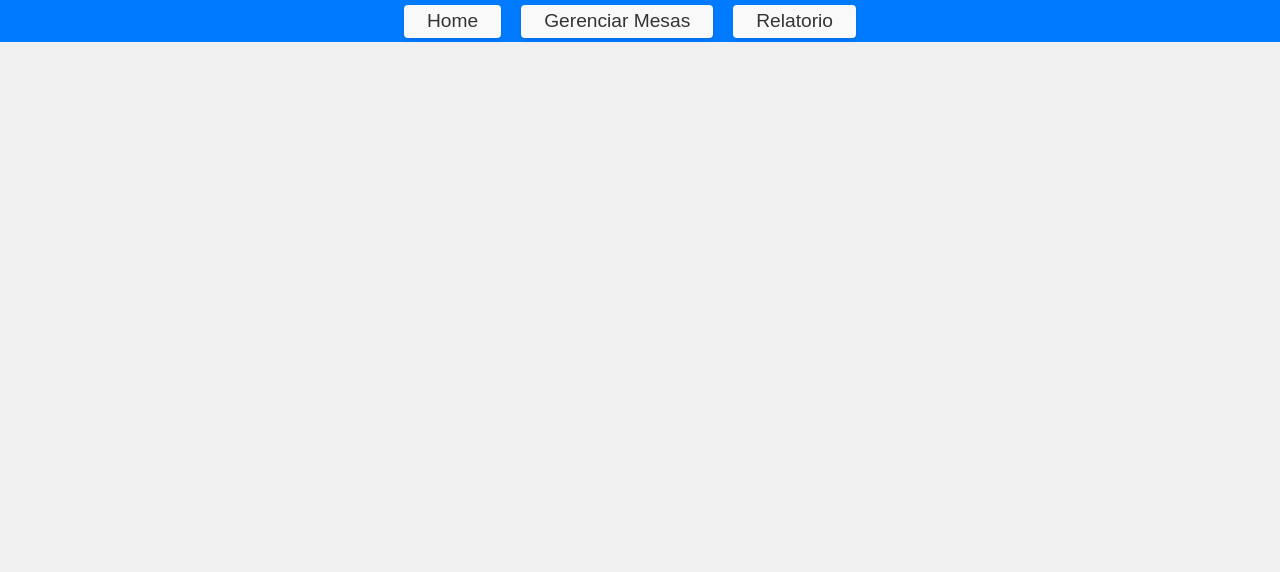
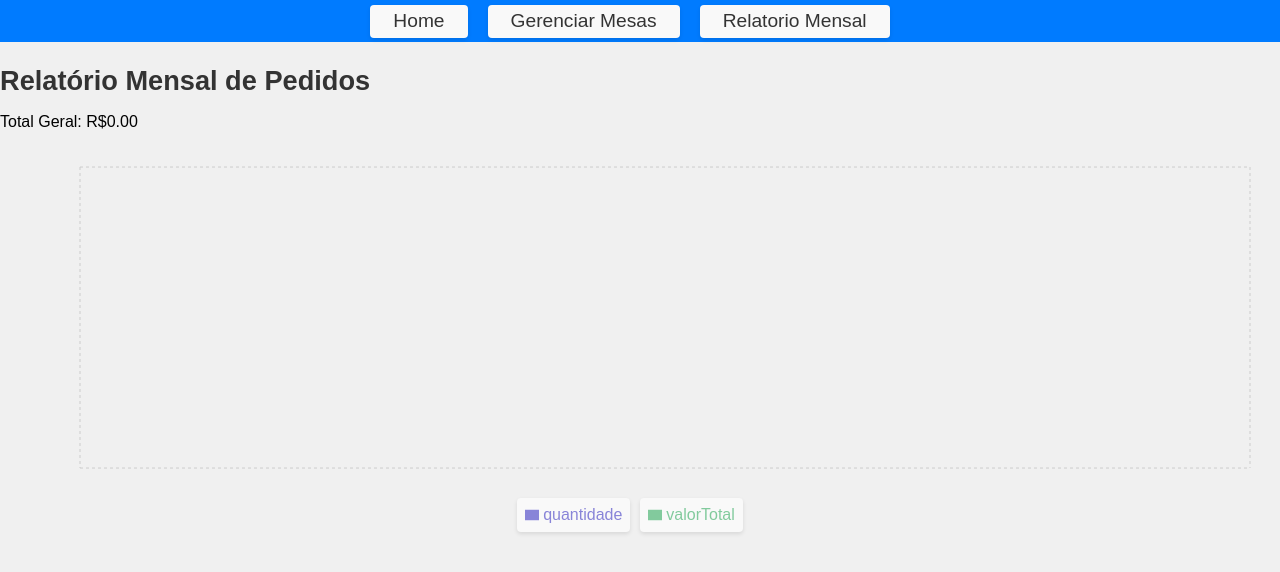
Before and after one commit to MateusProDev/sigpar, a React (Create React App) app in the folder my-app/: page /relatoriomensal in a window 1280 px wide. Shown: the top 572 px of the page. Built offline with nearby package versions, Linux system fonts and the light colour scheme.

Commit message:
add rotas e relatorio mensal

```diff
--- a/my-app/package.json
+++ b/my-app/package.json
@@ -10,6 +10,7 @@
     "react-dom": "^18.3.1",
     "react-router-dom": "^6.24.0",
     "react-scripts": "5.0.1",
+    "recharts": "^2.12.7",
     "web-vitals": "^2.1.4"
   },
   "scripts": {
--- a/my-app/src/App.jsx
+++ b/my-app/src/App.jsx
@@ -3,7 +3,7 @@ import { BrowserRouter as Router, Routes, Route } from 'react-router-dom';
 import NavBar from './components/NavBar';
 import Home from './components/Home';
 import JuntarMesasRelatorio from './components/JuntarMesasRelatorio';
-import RelatorioMesas from './components/RelatorioMesas';
+import RelatorioMensal from './components/RelatorioMensal';
 import './index.css';
 
 const App = () => {
@@ -14,7 +14,7 @@ const App = () => {
         <Routes>
           <Route path="/" element={<Home />} />
           <Route path="/juntarmesasrelatorio" element={<JuntarMesasRelatorio />} />
-          <Route path="/relatoriomesas" element={<RelatorioMesas />} />
+          <Route path="/relatoriomensal" element={<RelatorioMensal />} />
         </Routes>
       </div>
     </Router>
--- a/my-app/src/components/GerenciamentoMesas.jsx
+++ b/my-app/src/components/GerenciamentoMesas.jsx
@@ -14,9 +14,18 @@ const GerenciamentoMesas = () => {
     return savedMesas ? JSON.parse(savedMesas) : initialMesas;
   });
 
+  const [historicoPedidos, setHistoricoPedidos] = useState(() => {
+    const savedHistorico = localStorage.getItem('historicoPedidos');
+    return savedHistorico ? JSON.parse(savedHistorico) : [];
+  });
+
   useEffect(() => {
     localStorage.setItem('mesas', JSON.stringify(mesas));
   }, [mesas]);
+
+  useEffect(() => {
+    localStorage.setItem('historicoPedidos', JSON.stringify(historicoPedidos));
+  }, [historicoPedidos]);
 
   const adicionarPedido = (mesaId, pedido) => {
     setMesas(prevMesas =>
@@ -24,6 +33,7 @@ const GerenciamentoMesas = () => {
         mesa.id === mesaId ? { ...mesa, pedidos: [...mesa.pedidos, pedido] } : mesa
       )
     );
+    setHistoricoPedidos(prevHistorico => [...prevHistorico, pedido]);
   };
 
   const removerPedido = (mesaId, pedidoIndex) => {
@@ -46,14 +56,12 @@ const GerenciamentoMesas = () => {
       const mesa1 = mesasAtualizadas[mesa1Index];
       const mesa2 = mesasAtualizadas[mesa2Index];
 
-      // Criando nova mesa para representar a junção no relatório
       const novaMesa = {
-        id: mesa1.id, // Pode ser uma escolha de como representar a mesa combinada
+        id: mesa1.id,
         pedidos: [...mesa1.pedidos, ...mesa2.pedidos],
         mesasJuntas: [mesa1.id, mesa2.id]
       };
 
-      // Atualizando a mesa 1 para refletir a junção no relatório
       mesasAtualizadas[mesa1Index] = novaMesa;
 
       return mesasAtualizadas;
@@ -66,13 +74,12 @@ const GerenciamentoMesas = () => {
       if (mesa1Index === -1) return prevMesas;
 
       const mesa1 = prevMesas[mesa1Index];
-      if (!mesa1.mesasJuntas) return prevMesas; // Se não estiver juntada, retornar mesas sem alterações
+      if (!mesa1.mesasJuntas) return prevMesas;
 
-      // Separando mesas
       const mesasSeparadas = [...prevMesas];
       mesasSeparadas[mesa1Index] = {
         ...mesa1,
-        pedidos: mesa1.pedidos.filter(pedido => !mesa1.pedidos.includes(pedido)), // Exemplo de filtro, ajustar conforme necessário
+        pedidos: mesa1.pedidos.filter(pedido => !mesa1.pedidos.includes(pedido)),
         mesasJuntas: null
       };
 
--- a/my-app/src/components/Home/index.jsx
+++ b/my-app/src/components/Home/index.jsx
@@ -5,7 +5,7 @@ const Home = () => (
   <div className="home-container">
     <div>
       <div className="header">
-        <img src='#' alt="Logo do Sistema" className="logo" />
+        <img src='./img/Restaurant.png' alt="Logo do Sistema" className="logo" />
         <h2>Sistema de Gerenciamento de Mesas</h2>
       </div>
       <div className="content">
--- a/my-app/src/components/NavBar/index.jsx
+++ b/my-app/src/components/NavBar/index.jsx
@@ -13,7 +13,7 @@ const NavBar = () => {
           <Link to="/juntarmesasrelatorio">Gerenciar Mesas</Link>
         </li>
         <li>
-          <Link to="/RelatorioMesas">Relatorio</Link>
+          <Link to="/RelatorioMensal">Relatorio Mensal</Link>
         </li>
       </ul>
     </nav>
--- /dev/null
+++ b/my-app/src/components/RelatorioMensal.jsx
@@ -0,0 +1,68 @@
+import React, { useState, useEffect } from 'react';
+import { BarChart, Bar, XAxis, YAxis, CartesianGrid, Tooltip, Legend, ResponsiveContainer } from 'recharts';
+
+const RelatorioMensal = () => {
+  const [historicoPedidos, setHistoricoPedidos] = useState(() => {
+    const savedHistorico = localStorage.getItem('historicoPedidos');
+    return savedHistorico ? JSON.parse(savedHistorico) : [];
+  });
+
+  useEffect(() => {
+    localStorage.setItem('historicoPedidos', JSON.stringify(historicoPedidos));
+  }, [historicoPedidos]);
+
+  const calcularTotalPedidos = () => {
+    let totalPedidos = 0;
+    let totalValor = 0;
+
+    historicoPedidos.forEach(pedido => {
+      totalPedidos++;
+      totalValor += pedido.valor;
+    });
+
+    return { totalPedidos, totalValor };
+  };
+
+  const gerarRelatorio = () => {
+    const relatorioPedidos = historicoPedidos.reduce((acc, pedido) => {
+      acc[pedido.nome] = acc[pedido.nome] || { count: 0, valor: 0 };
+      acc[pedido.nome].count += 1;
+      acc[pedido.nome].valor += pedido.valor;
+      return acc;
+    }, {});
+
+    const pedidosMaisFrequentes = Object.entries(relatorioPedidos)
+      .sort((a, b) => b[1].count - a[1].count)
+      .slice(0, 5);
+
+    return pedidosMaisFrequentes.map(([pedido, data]) => ({
+      nome: pedido,
+      quantidade: data.count,
+      valorTotal: data.valor,
+    }));
+  };
+
+  const relatorioData = gerarRelatorio();
+  const totalGeral = calcularTotalPedidos().totalValor;
+
+  return (
+    <div className="relatorio-mensal-container">
+      <h2>Relatório Mensal de Pedidos</h2>
+      <p>Total Geral: R${totalGeral.toFixed(2)}</p>
+
+      <ResponsiveContainer width="100%" height={400}>
+        <BarChart data={relatorioData} margin={{ top: 20, right: 30, left: 20, bottom: 5 }}>
+          <CartesianGrid strokeDasharray="3 3" />
+          <XAxis dataKey="nome" />
+          <YAxis />
+          <Tooltip />
+          <Legend />
+          <Bar dataKey="quantidade" fill="#8884d8" />
+          <Bar dataKey="valorTotal" fill="#82ca9d" />
+        </BarChart>
+      </ResponsiveContainer>
+    </div>
+  );
+};
+
+export default RelatorioMensal;
--- a/my-app/src/components/RelatorioMesas.jsx
+++ /dev/null
@@ -1,52 +0,0 @@
-import React from 'react';
-
-const RelatorioMesas = ({ mesas }) => {
-  // Verifica se há mesas e se é um array
-  if (!mesas || !Array.isArray(mesas) || mesas.length === 0) {
-    return <div>Nenhuma mesa encontrada.</div>;
-  }
-
-  // Função para calcular o total de pedidos e seus valores
-  const calcularTotalPedidos = () => {
-    let totalPedidos = 0;
-    let totalValor = 0;
-
-    mesas.forEach(mesa => {
-      mesa.pedidos.forEach(pedido => {
-        totalPedidos++;
-        totalValor += pedido.valor;
-      });
-    });
-
-    return { totalPedidos, totalValor };
-  };
-
-  // Função para gerar o relatório de pedidos por mesa
-  const gerarRelatorio = () => {
-    return (
-      <div className="relatorio-container">
-        <h2>Relatório de Pedidos por Mesa</h2>
-        {mesas.map(mesa => (
-          <div key={mesa.id} className="relatorio-mesa">
-            <h3>Mesa {mesa.id}</h3>
-            <ul>
-              {mesa.pedidos.map((pedido, index) => (
-                <li key={index}>
-                  {pedido.nome} - R${pedido.valor.toFixed(2)}
-                </li>
-              ))}
-            </ul>
-          </div>
-        ))}
-        <div className="total-geral">
-          <p>Total de Pedidos: {calcularTotalPedidos().totalPedidos}</p>
-          <p>Total Geral: R${calcularTotalPedidos().totalValor.toFixed(2)}</p>
-        </div>
-      </div>
-    );
-  };
-
-  return gerarRelatorio();
-};
-
-export default RelatorioMesas;
```
Also changed, not shown: my-app/public/img/Restaurant.png (added), 1 other file (tests, documents, lock files or other folders).
